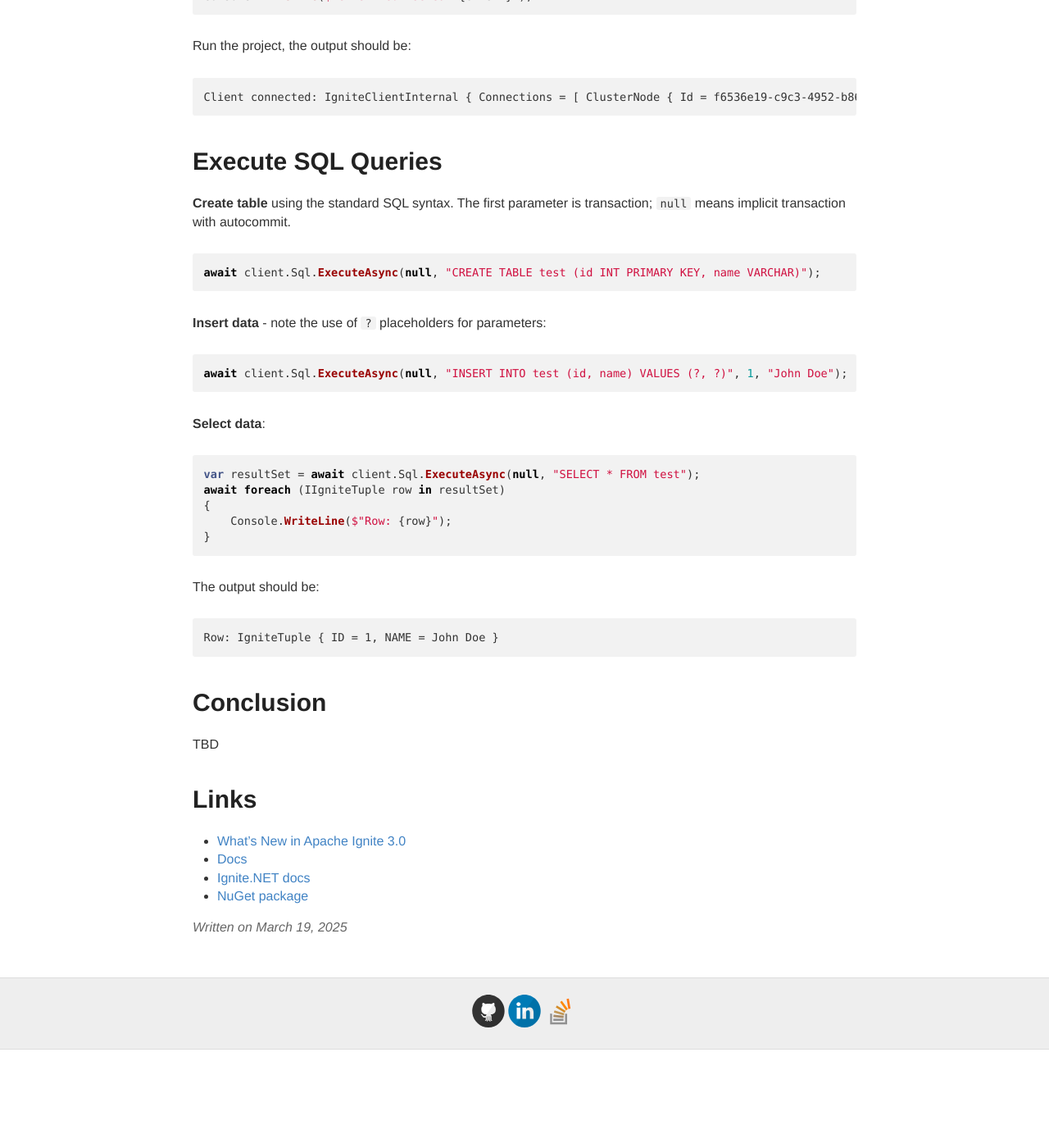
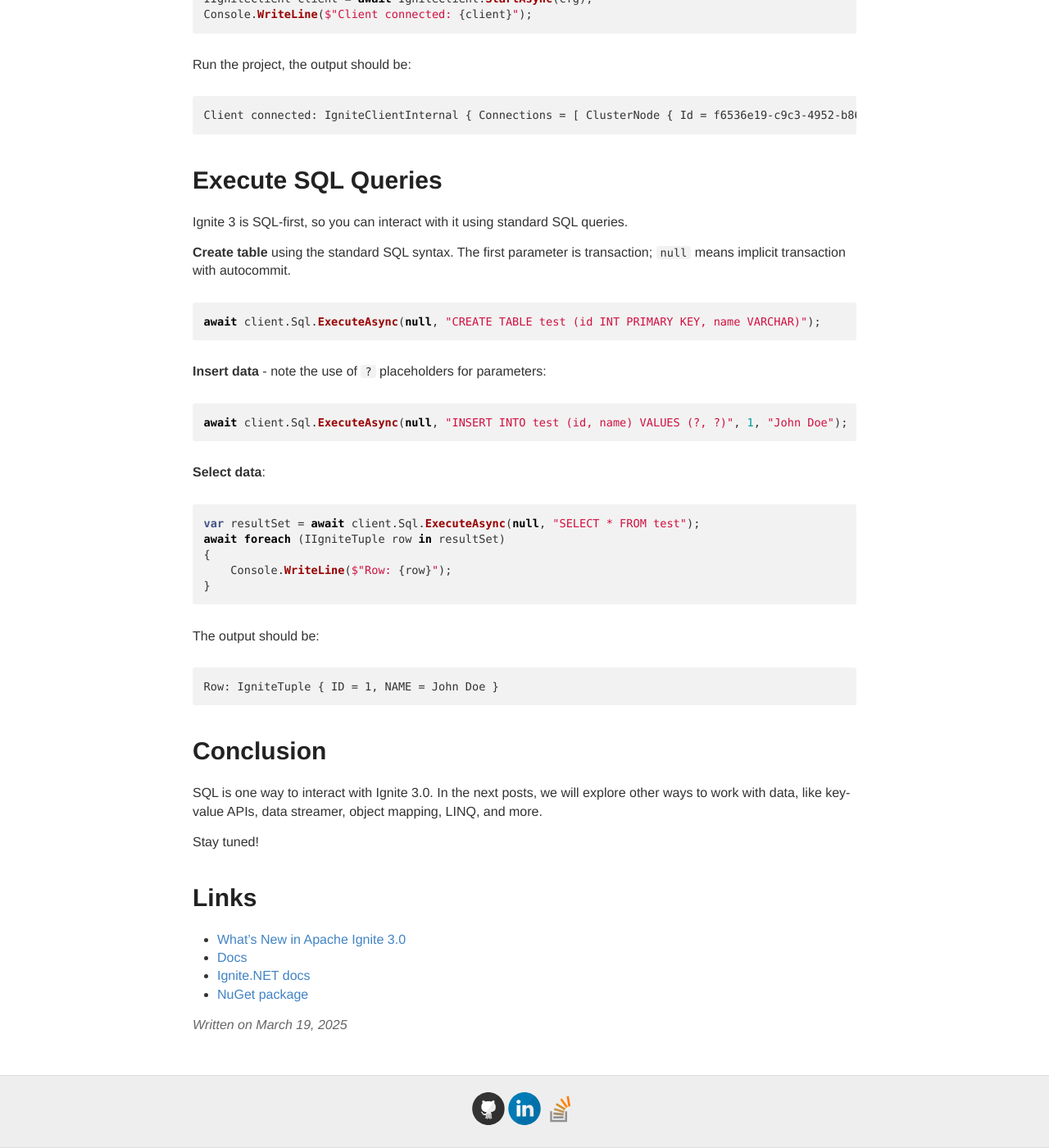
Before and after one commit to ptupitsyn/ptupitsyn.github.io, a Jekyll site: the page built from _posts/2025-03-19-Getting-Started-With-Apache-Ignite-Net-3.md, in a window 1280 px wide and 1400 px high, scrolled down 1832 px. Shown: the whole window at 82% size. Built offline with Jekyll 4.4.1, drawn with Linux system fonts in a browser that asks for light colours; before the commit the page ends 3112 px from its top, so only the background shows below that; some of the changed text lies outside the part shown.

Commit message:
conclusion

````diff
--- a/_posts/2025-03-19-Getting-Started-With-Apache-Ignite-Net-3.md
+++ b/_posts/2025-03-19-Getting-Started-With-Apache-Ignite-Net-3.md
@@ -18,6 +18,7 @@
 * Docker
 
 We will run Ignite in Docker and use the [.NET client](https://ignite.apache.org/docs/ignite3/latest/developers-guide/clients/dotnet) to connect to it.
+This guide should work on any OS (Linux, Windows, macOS).
 
 # Start an Ignite Node
 
@@ -83,6 +84,8 @@
 
 # Execute SQL Queries
 
+Ignite 3 is SQL-first, so you can interact with it using standard SQL queries.
+
 **Create table** using the standard SQL syntax. The first parameter is transaction; `null` means implicit transaction with autocommit.
 
 ```csharp
@@ -111,10 +114,12 @@
 Row: IgniteTuple { ID = 1, NAME = John Doe }
 ```
 
-
 # Conclusion
 
-TBD
+SQL is one way to interact with Ignite 3.0.
+In the next posts, we will explore other ways to work with data, like key-value APIs, data streamer, object mapping, LINQ, and more.
+
+Stay tuned!
 
 # Links
 
````
